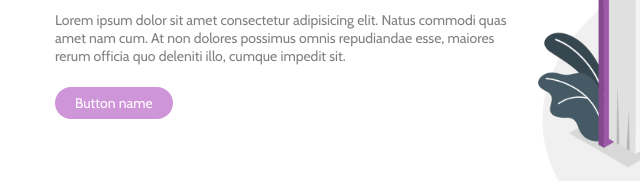
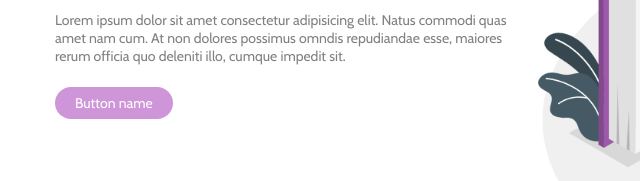
Before and after one commit to eliel-reis/new-fake, a plain HTML site: page index.html in a window 1280 px wide. Shown: the part 493-674 px from the top of the page, 0-640 px from the left. Drawn offline with nearby package versions, Linux system fonts and the light colour scheme.

Commit message:
inicializamos o projeto

```diff
--- a/index.html
+++ b/index.html
@@ -31,7 +31,7 @@
             <h2>Write</h2>
             <h2>Review</h2>
             <p>Lorem ipsum dolor sit amet consectetur adipisicing elit. Natus commodi quas amet nam cum. At non dolores
-                possimus omnis repudiandae esse, maiores rerum officia quo deleniti illo, cumque impedit sit.</p>
+                possimus omndis repudiandae esse, maiores rerum officia quo deleniti illo, cumque impedit sit.</p>
             <a href="#">Button name</a>
         </div>
         <div class="part-02">
```
